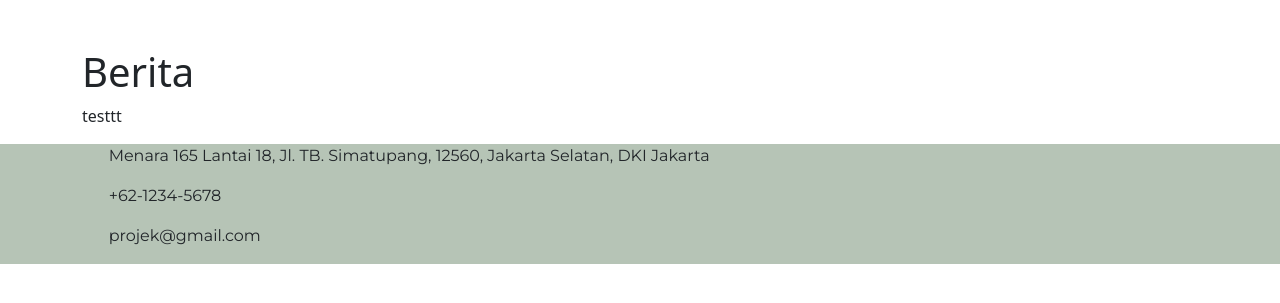
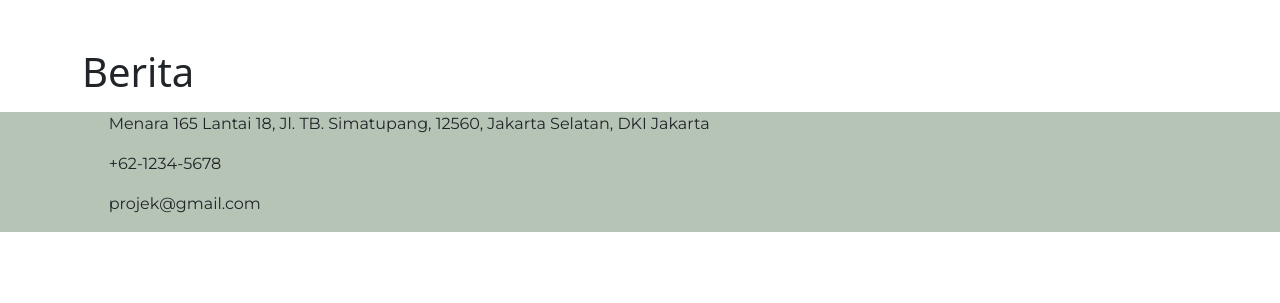
Before and after one commit to AhsanulKhaliq/Copy-dari-Mario, a PHP site: page /index.php?p=berita in a window 1280 px wide. Shown: the part 62-365 px from the top of the page. Run offline with PHP 8.4, Linux system fonts and the light colour scheme.

Commit message:
hapus konten

```diff
--- a/pages/berita.php
+++ b/pages/berita.php
@@ -1,2 +1,2 @@
 <h1>Berita</h1>
-<p>testtt</p>
+<p></p>
```
